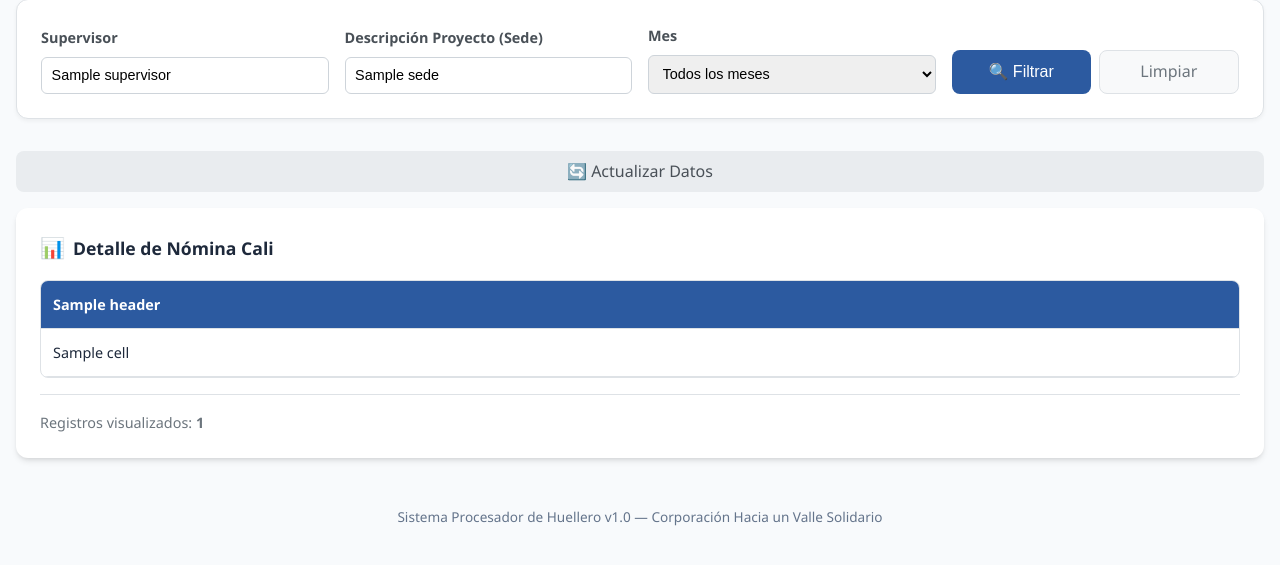
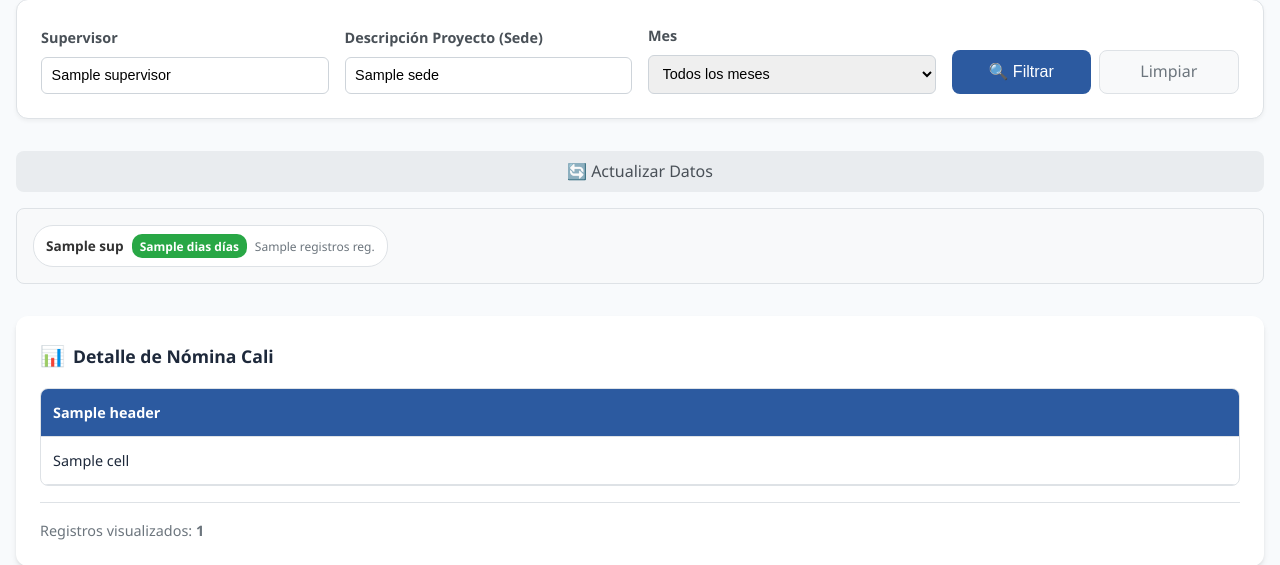
Before and after one commit to erpplaneacion-eng/huellero_processor, a Django app: template web/templates/tecnicos/nomina_cali.html in a window 1280 px wide. Shown: the part 290-855 px from the top of the page. Before the commit the page ends 816 px from the top, so only its background shows below. Run offline with Django 4.2, Linux system fonts and the light colour scheme; the template is opened without the code that fills it: most values are stand-ins (such as "Sample title", 1, 10 or a date in 2020).

Commit message:
se actualiza nomina

```diff
--- a/web/static/css/supervision.css
+++ b/web/static/css/supervision.css
@@ -278,6 +278,61 @@
 }
 
 /* ==========================================================================
+   CHIPS DE SUPERVISORES (HORIZONTAL)
+   ========================================================================== */
+
+.supervisor-stats-row {
+    display: flex;
+    flex-wrap: wrap;
+    gap: 0.5rem;
+    padding: 1rem;
+    background: #f8f9fa;
+    border-radius: 8px;
+    border: 1px solid #dee2e6;
+    margin-bottom: 1rem;
+}
+
+.sup-chip {
+    display: inline-flex;
+    align-items: center;
+    gap: 0.5rem;
+    padding: 0.5rem 0.75rem;
+    background: white;
+    border: 1px solid #dee2e6;
+    border-radius: 20px;
+    font-size: 0.85rem;
+    transition: all 0.2s ease;
+}
+
+.sup-chip:hover {
+    border-color: #2c5aa0;
+    box-shadow: 0 2px 4px rgba(0, 0, 0, 0.1);
+}
+
+.sup-chip__name {
+    font-weight: 600;
+    color: #333;
+    max-width: 150px;
+    white-space: nowrap;
+    overflow: hidden;
+    text-overflow: ellipsis;
+}
+
+.sup-chip__badge {
+    background: #28a745;
+    color: white;
+    padding: 0.15rem 0.5rem;
+    border-radius: 10px;
+    font-size: 0.75rem;
+    font-weight: 600;
+}
+
+.sup-chip__detail {
+    color: #6c757d;
+    font-size: 0.75rem;
+}
+
+/* ==========================================================================
    ESTADÍSTICAS / STATS CARDS
    ========================================================================== */
 
@@ -391,6 +446,30 @@
 
 /* Móvil (hasta 768px) */
 @media (max-width: 768px) {
+    /* Chips de supervisores */
+    .supervisor-stats-row {
+        padding: 0.75rem;
+        gap: 0.4rem;
+    }
+
+    .sup-chip {
+        padding: 0.4rem 0.6rem;
+        font-size: 0.8rem;
+    }
+
+    .sup-chip__name {
+        max-width: 100px;
+    }
+
+    .sup-chip__badge {
+        font-size: 0.7rem;
+        padding: 0.1rem 0.4rem;
+    }
+
+    .sup-chip__detail {
+        display: none;
+    }
+
     /* Layout General */
     .content-section {
         gap: 0.75rem;
--- a/web/templates/tecnicos/nomina_cali.html
+++ b/web/templates/tecnicos/nomina_cali.html
@@ -82,6 +82,19 @@
     </div>
     {% endif %}
 
+    <!-- Estadísticas por Supervisor -->
+    {% if stats_supervisores %}
+    <div class="supervisor-stats-row">
+        {% for sup in stats_supervisores %}
+        <div class="sup-chip">
+            <span class="sup-chip__name">{{ sup.nombre }}</span>
+            <span class="sup-chip__badge">{{ sup.dias }} días</span>
+            <span class="sup-chip__detail">{{ sup.registros }} reg.</span>
+        </div>
+        {% endfor %}
+    </div>
+    {% endif %}
+
     <div class="card">
         <h2 class="card__title">
             <span class="card__title-icon">📊</span>
```
Also changed, not shown: web/apps/tecnicos/views.py (+34 -1 lines).
